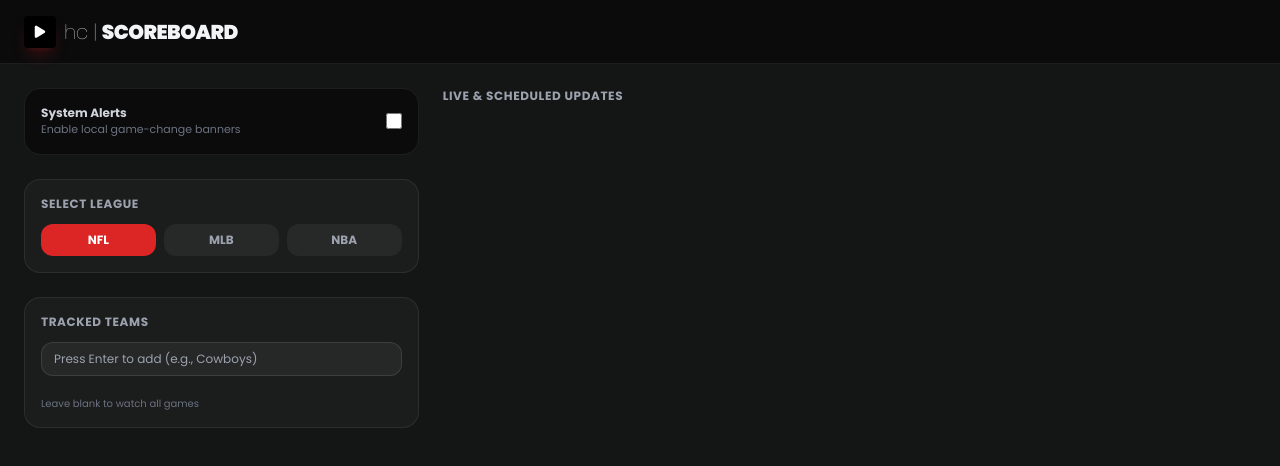
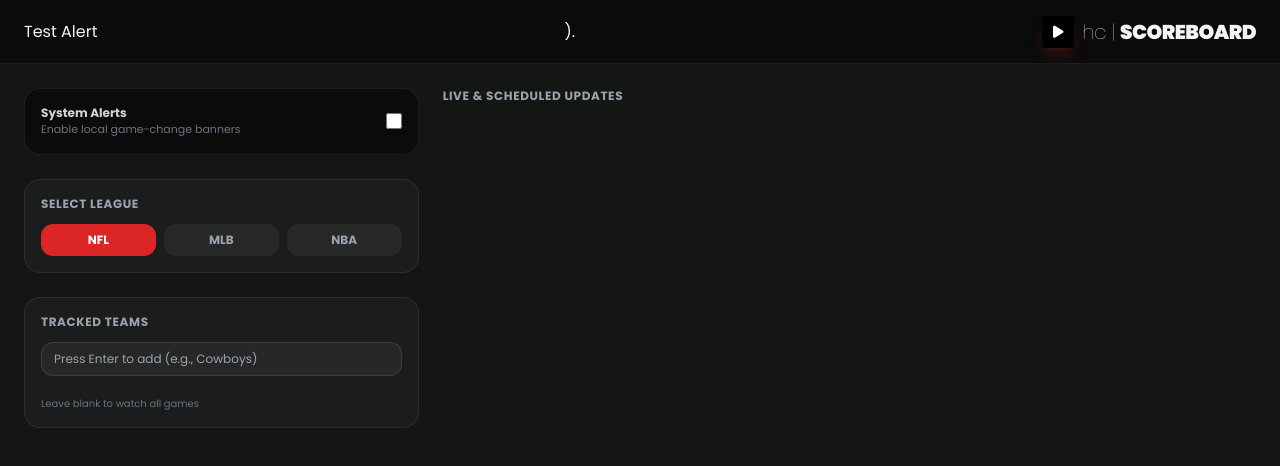
Before and after one commit to MrChris-2025/webpush26, a website: page index.html in a window 1280 px wide. Drawn offline with nearby package versions, Linux system fonts and the light colour scheme; no server answers.

Commit message:
Add button for test alert in navigation bar

```diff
--- a/index.html
+++ b/index.html
@@ -23,7 +23,7 @@
 </head>
 <body class="selection:bg-red-600 selection:text-white min-h-screen flex flex-col">
 
-    <nav class="w-full h-16 glass border-b px-6 flex items-center justify-between sticky top-0 z-[60]">
+    <nav class="w-full h-16 glass border-b px-6 flex items-center justify-between sticky top-0 z-[60]"><button id="btn-sim">Test Alert</button>).
         <div class="flex items-center gap-2">
             <div class="w-8 h-8 bg-black rounded flex items-center justify-center shadow-lg shadow-red-600/20"><i class="fa-solid fa-play text-white text-sm"></i></div>
             <span class="text-xl font-light tracking-tight">hc | <b class="font-black">SCOREBOARD</b></span>
```
